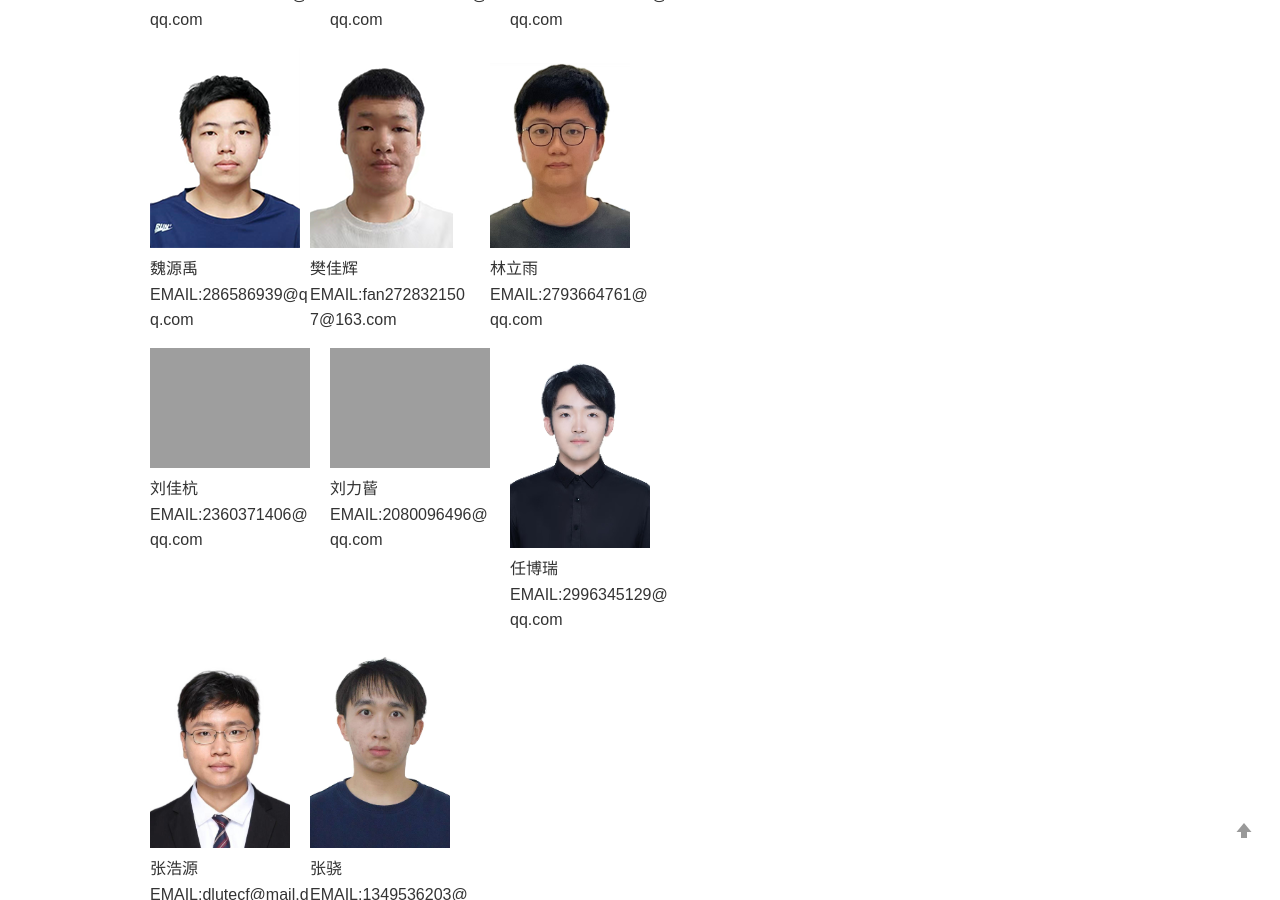
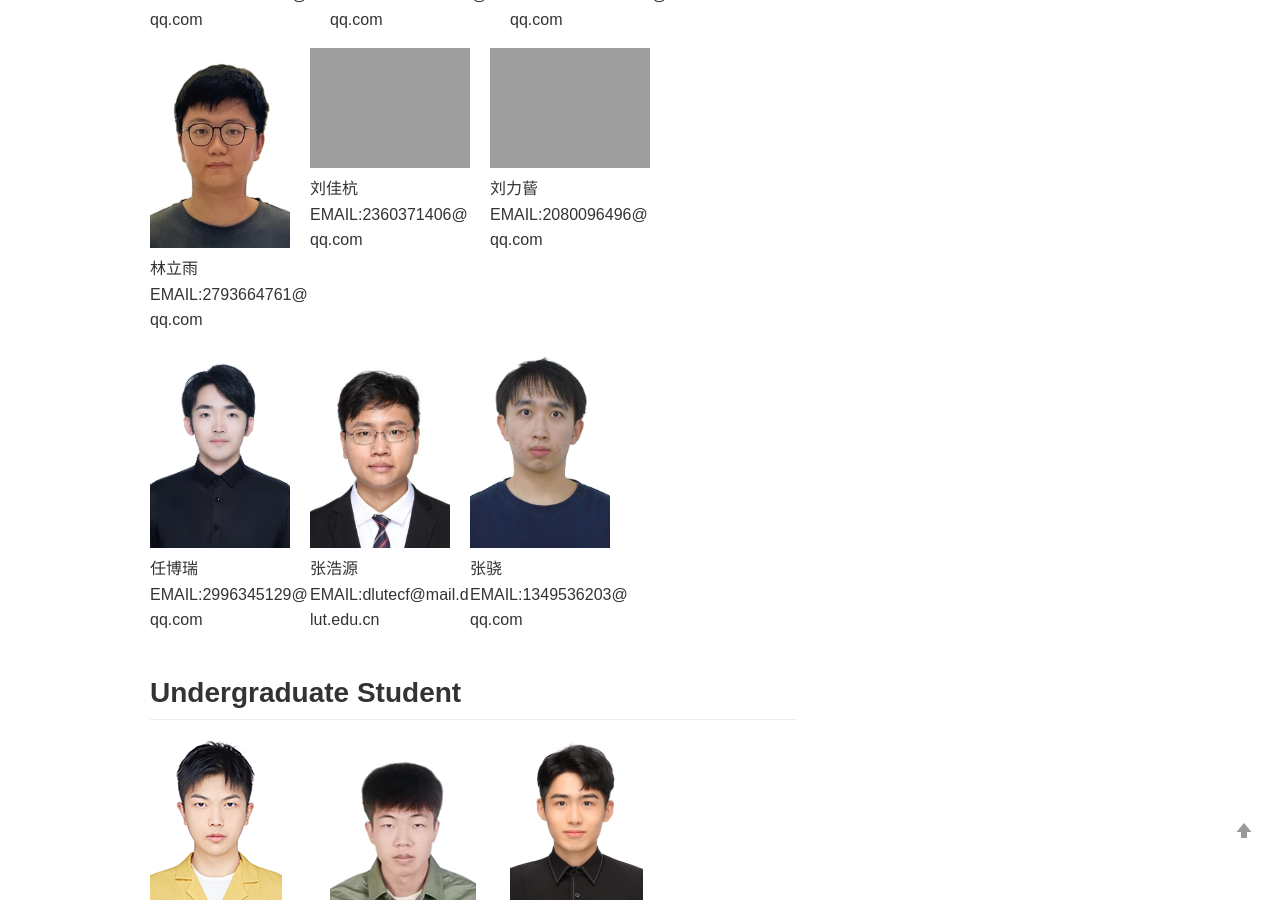
Before and after one commit to IntELab-dlut/IntELab-dlut.github.io, a Jekyll site: the page built from pages/member.md, in a window 1280 px wide and 900 px high, scrolled down 3445 px. Built offline with Jekyll 4.4.1, drawn with Linux system fonts in a browser that asks for light colours; a style sheet for code colours, icons or effects is not loaded.

Commit message:
Update member.md

```diff
--- a/pages/member.md
+++ b/pages/member.md
@@ -225,28 +225,14 @@ Google scholar:  <https://scholar.google.co.jp/citations?user=Ofuf9moAAAAJ&hl=zh
     <br/>EMAIL:1592890733@qq.com
     </p>
 </div>
-<div id="div10" class="weiyaunyu">
-    <img src="/images/pages/魏源禹.png">
-    <p>
-    魏源禹
-    <br/>EMAIL:286586939@qq.com
-    </p>
-</div>
-<div id="div11" class="fanjiahui">
-    <img src="/images/pages/樊佳辉.png">
-    <p>
-    樊佳辉
-    <br/>EMAIL:fan2728321507@163.com
-    </p>
-</div>
-<div id="div17" class="linliyu">
+<div id="div20" class="linliyu">
     <img src="/images/pages/林立雨.png">
     <p>
     林立雨
     <br/>EMAIL:2793664761@qq.com
     </p>
 </div>
-<div id="div18" class="liujiahang">
+<div id="div21" class="liujiahang">
     <img src="/images/pages/刘佳杭.png">
     <p>
     刘佳杭
@@ -256,7 +242,7 @@ Google scholar:  <https://scholar.google.co.jp/citations?user=Ofuf9moAAAAJ&hl=zh
 
 
 
-<div id="div19" class="liulikai">
+<div id="div22" class="liulikai">
     <img src="/images/pages/刘力蒈.png">
     <p>
     刘力蒈
@@ -264,7 +250,7 @@ Google scholar:  <https://scholar.google.co.jp/citations?user=Ofuf9moAAAAJ&hl=zh
     </p>
 </div>
 
-<div id="div20" class="renborui">
+<div id="div23" class="renborui">
     <img src="/images/pages/任博瑞.png">
     <p>
     任博瑞
@@ -272,7 +258,7 @@ Google scholar:  <https://scholar.google.co.jp/citations?user=Ofuf9moAAAAJ&hl=zh
     </p>
 </div>
 
-<div id="div21" class="zhanghaoyuan">
+<div id="div24" class="zhanghaoyuan">
     <img src="/images/pages/张浩源.png">
     <p>
     张浩源
@@ -280,7 +266,8 @@ Google scholar:  <https://scholar.google.co.jp/citations?user=Ofuf9moAAAAJ&hl=zh
     </p>
 </div>
 
-<div id="div22" class="zhangxiao">
+
+<div id="div25" class="zhangxiao">
     <img src="/images/pages/张骁.png">
     <p>
     张骁
```
